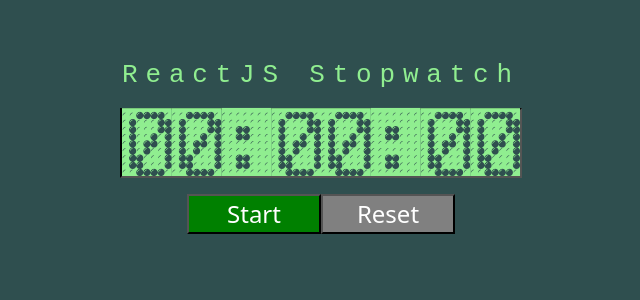
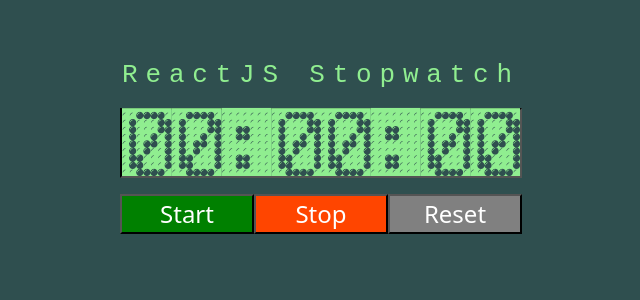
Before and after one commit to Dafin/stopwatch-react, a React (Create React App) app: page / in a window 1280 px wide. Shown: the top 300 px of the page, without its empty margins (136-776 px from the left). Built offline with nearby package versions, Linux system fonts and the light colour scheme.

Commit message:
STOP & RESET button, timeDisplay vars as states

```diff
--- a/src/Stopwatch.js
+++ b/src/Stopwatch.js
@@ -3,6 +3,7 @@
 const Stopwatch = () => {
 
     const [ticking, setTicking] = React.useState(false);
+    const [timeDisplay, setTimeDisplay] = useState(0);
 
     // TODO output stopwatch readout
     return (
@@ -13,7 +14,9 @@
             </div>
             <div className="buttons">
                 <button id="start" onClick={() => setTicking(true)}>Start</button>
-                <button id="reset" >Reset</button>
+                <button id="stop" onClick={() => setTicking(false)}>Stop</button>
+                <button id="reset" onClick={() => setTimeDisplay(0)} >Reset</button>
+
             </div>
         </div>
     );
```
